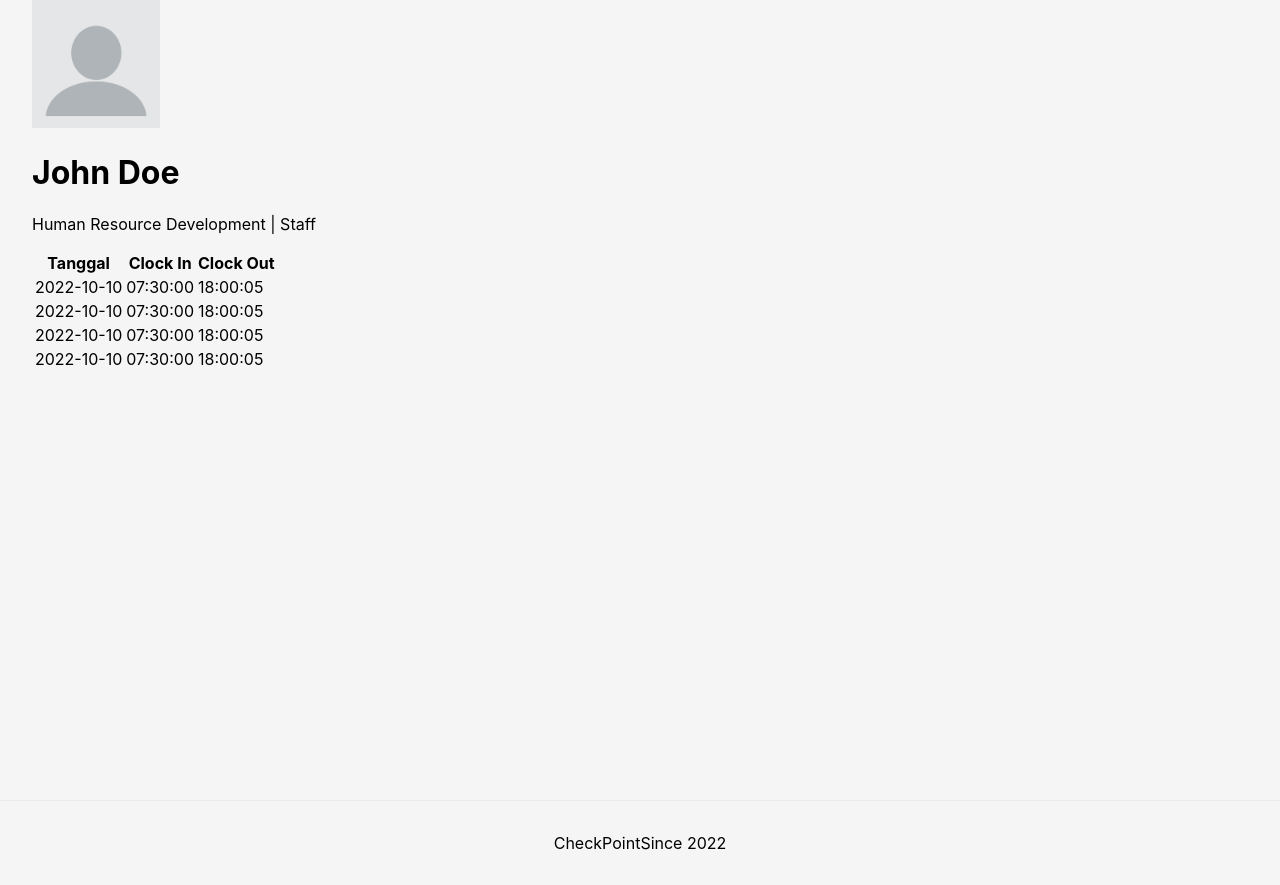
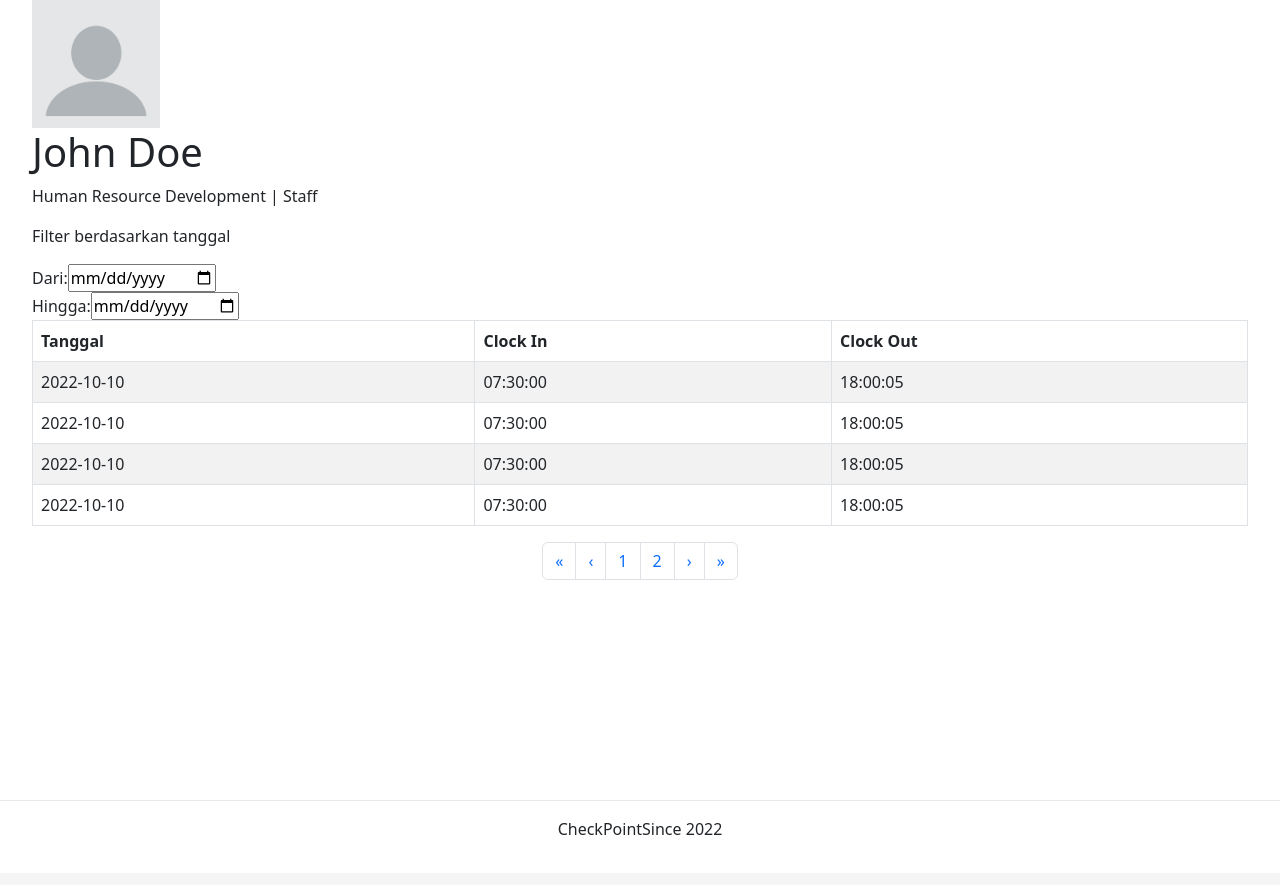
Before and after one commit to bobbyjoe91/fe-checkpoint, a Next.js app: page / in a window 1280 px wide. Built offline with nearby package versions, Linux system fonts and the light colour scheme.

Commit message:
basic layout for employee page

```diff
--- a/components/Footer.js
+++ b/components/Footer.js
@@ -1,4 +1,4 @@
-import styles from '../styles/Home.module.css';
+import styles from '../styles/custom/Index.module.css';
 
 export default function Footer() {
   return (
--- a/package.json
+++ b/package.json
@@ -9,6 +9,7 @@
     "lint": "next lint"
   },
   "dependencies": {
+    "bootstrap": "^5.2.3",
     "eslint": "8.28.0",
     "eslint-config-next": "13.0.4",
     "next": "13.0.4",
--- a/pages/_app.js
+++ b/pages/_app.js
@@ -1,4 +1,5 @@
 import '../styles/globals.css'
+import 'bootstrap/dist/css/bootstrap.min.css';
 
 function MyApp({ Component, pageProps }) {
   return <Component {...pageProps} />
--- a/pages/index.js
+++ b/pages/index.js
@@ -1,10 +1,10 @@
 import Head from 'next/head';
 import Image from 'next/image';
 
-import { Table } from 'react-bootstrap';
+import { Pagination, Table } from 'react-bootstrap';
 
 import Footer from '../components/Footer';
-import styles from '../styles/Home.module.css';
+import styles from '../styles/custom/Index.module.css';
 
 export default function Home() {
   return (
@@ -24,6 +24,22 @@ export default function Home() {
           />
           <h1 className={styles.title}>John Doe</h1>
           <p>Human Resource Development | Staff</p>
+
+          {/* daterange filter */}
+          <div id="date-range-filter">
+            <p>Filter berdasarkan tanggal</p>
+            <div id='filter'>
+              <div>
+                <label className='filter-label'>Dari:</label>
+                <input type="date" />
+              </div>
+              <div style={{ width: '10px' }}/>
+              <div>
+                <label className='filter-label'>Hingga:</label>
+                <input type="date" />
+              </div>
+            </div>
+          </div>
 
           <Table striped bordered hover>
             <thead>
@@ -56,6 +72,17 @@ export default function Home() {
               </tr>
             </tbody>
           </Table>
+
+          <div className="d-flex justify-content-center">
+            <Pagination>
+              <Pagination.First />
+              <Pagination.Prev />
+              <Pagination.Item>1</Pagination.Item>
+              <Pagination.Item>2</Pagination.Item>
+              <Pagination.Next />
+              <Pagination.Last />
+            </Pagination>
+          </div>
         </main>
       </div>
 
--- a/styles/Home.module.css
+++ b/styles/custom/Index.module.css
@@ -64,6 +64,31 @@
   margin-left: 0.5rem;
 }
 
+#date-range-filter {
+  display: flex;
+  flex-direction: row;
+  align-items: center;
+  justify-content: space-between;
+}
+
+#filter {
+  display: flex;
+  flex-direction: row;
+  align-items: center;
+  justify-content: space-between;
+}
+
+.filter-label {
+  margin-right: 5px;
+}
+
+#pagination {
+  display: flex;
+  flex-direction: row;
+  align-items: center;
+  justify-content: center;
+}
+
 @media (max-width: 600px) {
   .grid {
     width: 100%;
--- a/styles/globals.css
+++ b/styles/globals.css
@@ -15,3 +15,5 @@ a {
 * {
   box-sizing: border-box;
 }
+
+@import "./custom/Index.module.css";
```
Also changed, not shown: pages/register.js (added), 1 other file (tests, documents, lock files or other folders).
